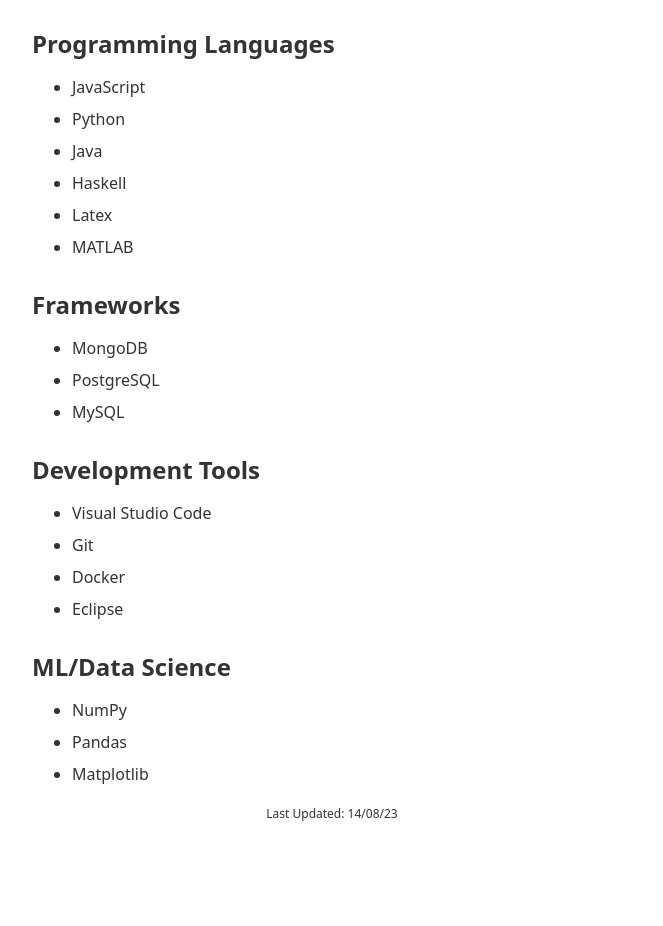
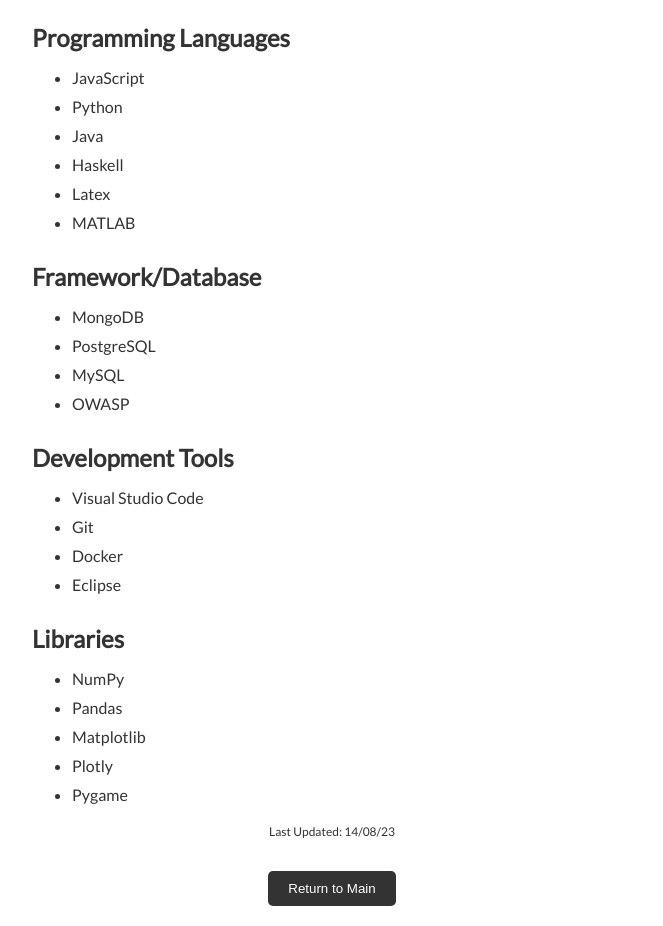
Before and after one commit to omhpatel7/website, a plain HTML site: page techstack.html in a window 1280 px wide. Shown: the part 139-1065 px from the top of the page, without its empty margins (308-971 px from the left). Before the commit the page ends 993 px from the top, so only its background shows below. Drawn offline with Linux system fonts and the light colour scheme.

Commit message:
Font Change

```diff
--- a/techstack.html
+++ b/techstack.html
@@ -4,14 +4,20 @@
     <meta charset="UTF-8">
     <meta name="viewport" content="width=device-width, initial-scale=1.0">
     <title>Om Patel - Tech Stack</title>
+    <link rel="icon" href="icon-32x32.png" type="image/x-icon">
     <style>
+        @font-face {
+            font-family: "Lato";
+            src: url(Lato-Regular.ttf) format("truetype");
+        }
         body {
-            font-family: system-ui, -apple-system, BlinkMacSystemFont, 'Segoe UI', Roboto, Oxygen, Ubuntu, Cantarell, 'Open Sans', 'Helvetica Neue', sans-serif;
+            font-family: "Lato", Verdana, Tahoma;
             background-color: #ffffff; /* White background */
             color: #333; /* Dark text color */
             margin: 0;
             padding: 0;
             display: flex;
+            flex-direction: column; /* Align content in a column */
             justify-content: center;
             align-items: center;
             min-height: 100vh;
@@ -43,6 +49,19 @@
             margin-top: 20px;
             font-size: 12px;
         }
+        .return-button {
+            margin-top: 20px;
+            padding: 10px 20px;
+            background-color: #333;
+            color: #fff;
+            border: none;
+            border-radius: 5px;
+            cursor: pointer;
+            transition: background-color 0.3s ease;
+        }
+        .return-button:hover {
+            background-color: #555;
+        }
     </style>
 </head>
 <body>
@@ -66,11 +85,12 @@
 </section>
 
 <section>
-    <h2 class="section-title">Frameworks</h2>
+    <h2 class="section-title">Framework/Database</h2>
     <ul class="tech-list">
         <li>MongoDB</li>
         <li>PostgreSQL</li>
         <li>MySQL</li>
+        <li>OWASP</li>
     </ul>
 </section>
 
@@ -85,11 +105,13 @@
 </section>
 
 <section>
-    <h2 class="section-title">ML/Data Science</h2>
+    <h2 class="section-title">Libraries</h2>
     <ul class="tech-list">
         <li>NumPy</li>
         <li>Pandas</li>
         <li>Matplotlib</li>
+        <li>Plotly</li>
+        <li>Pygame</li>
         <!-- Add more ML/Data Science tools as needed -->
     </ul>
 </section>
@@ -98,6 +120,8 @@
     <p>Last Updated: 14/08/23</p>
 </div>
 
+<button class="return-button" onclick="window.location.href = 'index.html';">Return to Main</button>
+
 </div>
 
 </body>
```
Also changed, not shown: index.html (+5 -2 lines), projects.html (+19 -1 lines), Lato-Light.ttf (added), Lato-Regular.ttf (added).
